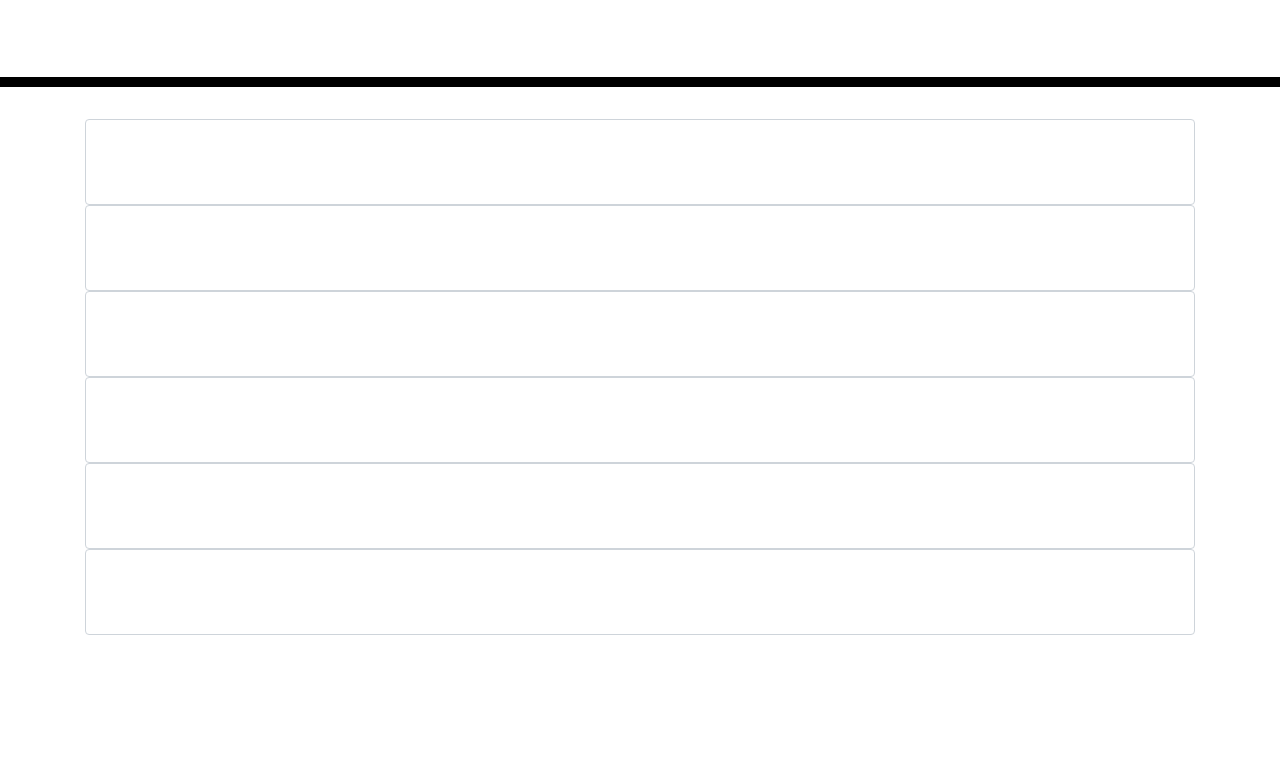
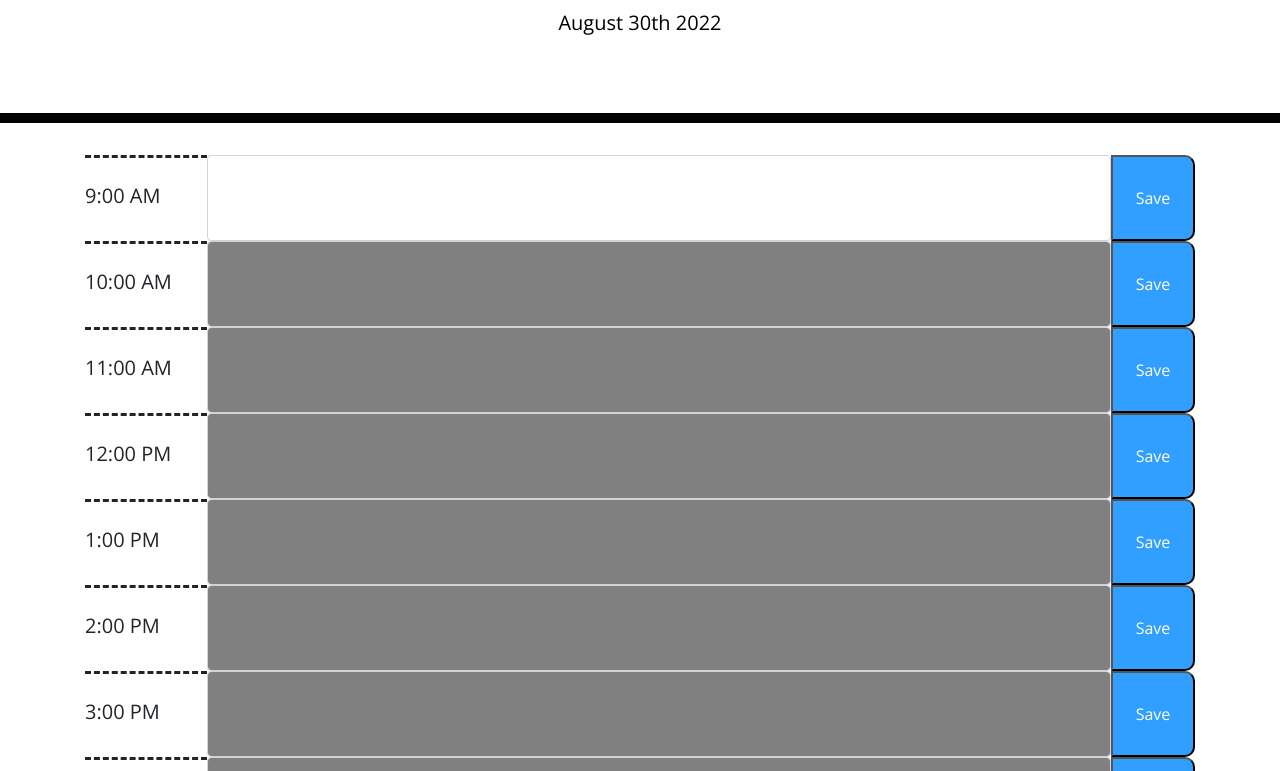
Before and after one commit to michaelyiu1/workDayScheduler, a plain HTML site: page index.html in a window 1280 px wide. Shown: the part 181-952 px from the top of the page. Before the commit the page ends 816 px from the top, so only its background shows below. Drawn offline with nearby package versions, Linux system fonts and the light colour scheme.

Commit message:
added the hour rows in html, styled them in css, and made the textarea background color change based on the time

```diff
--- a/index.html
+++ b/index.html
@@ -30,16 +30,62 @@
     </header>
     <div class="container">
       <form>
-          <textarea class="form-control col-lg-12 col-sm-6" rows="3"></textarea>
-          <textarea class="form-control col-lg-12 col-sm-6" rows="3"></textarea>
-          <textarea class="form-control col-lg-12 col-sm-6" rows="3"></textarea>
-          <textarea class="form-control col-lg-12 col-sm-6" rows="3"></textarea>
-          <textarea class="form-control col-lg-12 col-sm-6" rows="3"></textarea>
-          <textarea class="form-control col-lg-12 col-sm-6" rows="3"></textarea>
+        <div class="d-flex">
+          <h5 class="timestamp">9:00 AM</h4>
+          <textarea class="form-control" rows="3"></textarea>
+          <button type="submit" id="hour-9">Save</button>
+        </div>
+        <div class="d-flex">
+          <h5 class="timestamp">10:00 AM</h4>
+          <textarea class="hour-10-text form-control" rows="3"></textarea>
+          <button id="hour-10">Save</button>
+        </div>
+        <div class="d-flex">
+          <h5 class="timestamp">11:00 AM</h4>
+          <textarea class="hour-11-text form-control" rows="3" data-time="hour-11"></textarea>
+          <button id="hour-11">Save</button>
+        </div>
+        <div class="d-flex">
+          <h5 class="timestamp">12:00 PM</h4>
+          <textarea class="hour-12-text form-control" rows="3" data-time="hour-12"></textarea>
+          <button id="hour-12">Save</button>
+        </div>
+        <div class="d-flex">
+          <h5 class="timestamp">1:00 PM</h4>
+          <textarea class="hour-1-text form-control" rows="3" data-time="hour-1"></textarea>
+          <button id="hour-1">Save</button>
+        </div>
+        <div class="d-flex">
+          <h5 class="timestamp">2:00 PM</h4>
+          <textarea class="hour-2-text form-control" rows="3" data-time="hour-2"></textarea>
+          <button id="hour-2">Save</button>
+        </div>
+        <div class="hour-3 d-flex">
+          <h5 class="timestamp">3:00 PM</h4>
+          <textarea class="hour-3-text form-control" rows="3" data-time="hour-3"></textarea>
+          <button id="hour-3">Save</button>
+        </div>
+        <div class="hour-4 d-flex">
+          <h5 class="timestamp">4:00 PM</h4>
+          <textarea class="hour-4-text form-control" rows="3" data-time="hour-4"></textarea>
+          <button id="hour-4">Save</button>
+        </div>
+        <div class="hour-5 d-flex">
+          <h5 class="timestamp">5:00 PM</h4>
+          <textarea class="hour-5-text form-control" rows="3" data-time="hour-5"></textarea>
+          <button id="hour-5">Save</button>
+        </div>
       </form>
+
+        <footer id="sticky-footer" class="flex-shrink-0 py-4 bg-dark text-white-50">
+          <div class="container text-center">
+            <small>Copyright &copy; Work Day Scheduler</small>
+          </div>
+        </footer>
     </div>
 
     <script src="https://cdnjs.cloudflare.com/ajax/libs/jquery/3.2.1/jquery.min.js"></script>
     <script src="https://cdnjs.cloudflare.com/ajax/libs/moment.js/2.24.0/moment.min.js"></script>
+    <script src="script.js"></script>
   </body>
 </html>
--- a/script.js
+++ b/script.js
@@ -0,0 +1,74 @@
+//list variables
+var currentDay = $("#currentDay");
+var hour9button = $('#hour-9');
+var hour10button = $('#hour-10');
+var hour11button = $('#hour-11');
+var hour12button = $('#hour-12');
+var hour1button = $('#hour-1');
+var hour2button = $('#hour-2');
+var hour3button = $('#hour-3');
+var hour4button = $('#hour-4');
+var hour5button = $('#hour-5');
+
+//Print out current day to header
+let time = moment().format('MMMM Do YYYY');
+currentDay.text(time);
+var hourArray = [
+    '.hour-9-text',
+    '.hour-10-text',
+    '.hour-11-text',
+    '.hour-12-text',
+    '.hour-1-text',
+    '.hour-2-text',
+    '.hour-3-text',
+    '.hour-4-text',
+    '.hour-5-text'
+];
+
+//Set background color of textarea depending on time
+var currentTime = moment().format('HH');
+console.log(currentTime);
+
+var timeArray = [9,10,11,12,13,14,15,16,17];
+
+for(i=0; i<timeArray.length; i++){
+    if(timeArray[i]<currentTime){
+        $(hourArray[i]).css({backgroundColor: 'grey'});
+    } else if(timeArray[i]==currentTime){
+        $(hourArray[i]).css({backgroundColor: 'green'});
+    } else {
+        $(hourArray[i]).css({backgroundColor: 'lightblue'});
+    }
+};
+
+
+//Function for saving text content
+function saveInfo(hour){
+
+    var selectedHour = hourArray[hour];
+    var textElement = $(selectedHour).text();
+    console.log(textElement);
+    localStorage.setItem(selectedHour, textElement);
+
+    lastRenderedInfo();
+};
+
+function lastRenderedInfo(){
+
+    for(i=0; i<hourArray.length; i++){
+        var thisText = localStorage.getItem(hourArray[i]);
+        $(hourArray[i]).text(thisText);
+        console.log(thisText);
+    }
+};
+
+
+hour9button.on('submit', saveInfo(0));
+/*hour10button.on('submit', saveInfo(1));
+hour11button.on('click', saveInfo(2));
+hour12button.on('click', saveInfo(3));
+hour1button.on('click', saveInfo(4));
+hour2button.on('click', saveInfo(5));
+hour3button.on('click', saveInfo(5));
+hour4button.on('click', saveInfo(6));
+hour5button.on('click', saveInfo(7));*/
--- a/style.css
+++ b/style.css
@@ -69,3 +69,22 @@ body {
     font-size: 20px;
     transition: all 0.3s ease-in-out;
   }
+
+button{
+  width: 100px;
+  border-top-right-radius: 10px;
+  border-bottom-right-radius: 10px;
+  background-color: rgb(49, 159, 255);
+  color: white;
+}
+
+  form h5{
+    display: flex;
+    text-align: center;
+    align-items: center;
+  }
+
+  .timestamp{
+    border-top-style: dashed;
+    width: 150px;
+  }
```
